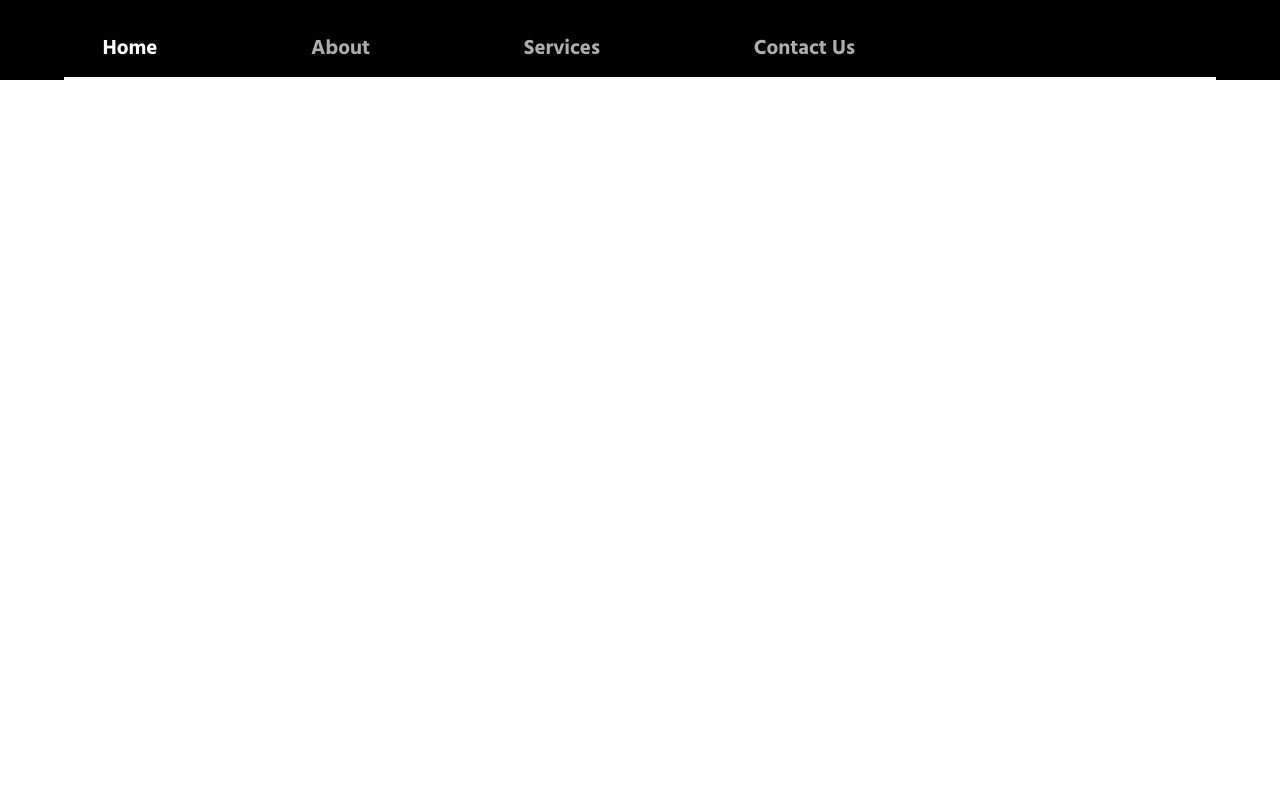
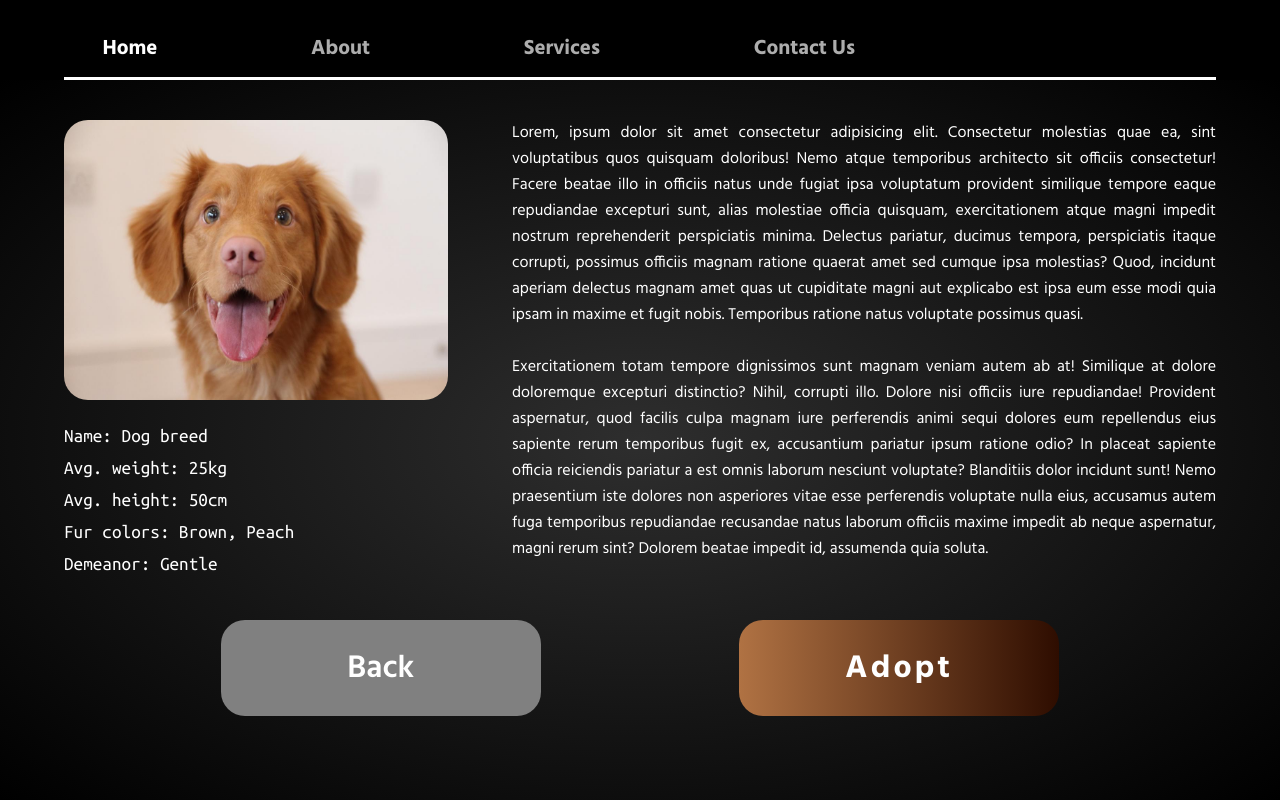
Before and after one commit to nataniel-sawadogo/pet-shop, a Vue app: page /breeds in a window 1280 px wide. Built offline with nearby package versions, Linux system fonts and the light colour scheme.

Commit message:
Added BreedView

```diff
--- a/src/App.vue
+++ b/src/App.vue
@@ -11,7 +11,6 @@
 
 <style>
 #app {
-  font-family: Avenir, Helvetica, Arial, sans-serif;
   -webkit-font-smoothing: antialiased;
   -moz-osx-font-smoothing: grayscale;
   text-align: center;
@@ -25,4 +24,9 @@
   height: 90%;
   width: 100%;
 }
+
+button{
+  border-radius: 1.5em;
+  border: none;
+}
 </style>
--- a/src/assets/base.css
+++ b/src/assets/base.css
@@ -5,6 +5,7 @@
     --primary: #2e0d00;
     --secondary: #b07243;
     --accent: #67c034;
+    --background-secondary: #2e2e2e;
 
     --transition-time: 0.3s;
 }
--- a/src/assets/main.css
+++ b/src/assets/main.css
@@ -1,5 +1,6 @@
 @import './base.css';
 @import url('https://fonts.googleapis.com/css2?family=Hind:wght@300;400;500;600;700&display=swap');
+@import url('https://fonts.googleapis.com/css2?family=Ubuntu+Mono:ital,wght@0,400;0,700;1,400;1,700&display=swap');
 
 
 *{
--- a/src/router/index.ts
+++ b/src/router/index.ts
@@ -10,6 +10,14 @@ const routes: Array<RouteRecordRaw> = [
       title: "Home"
     }
   },
+  {
+    path: '/breeds',
+    name: 'breeds',
+    component: () => import('@/views/BreedView.vue'),
+    meta: {
+      title: "Breeds"
+    }
+  }
   // {
   //   path: '/about',
   //   name: 'about',
--- /dev/null
+++ b/src/views/BreedView.vue
@@ -0,0 +1,145 @@
+<template>
+    <div class="contain-breed">
+        <div class="description-container">
+            <div class="left">
+                <div id="img"></div>
+                <div id="text">
+                    <p>Name: Dog breed</p>
+                    <p>Avg. weight: 25kg</p>
+                    <p>Avg. height: 50cm</p>
+                    <p>Fur colors: Brown, Peach</p>
+                    <p>Demeanor: Gentle</p>
+                </div>
+            </div>
+            <div class="right">
+                <p>Lorem, ipsum dolor sit amet consectetur adipisicing elit. Consectetur molestias quae ea, sint voluptatibus quos quisquam doloribus! Nemo atque temporibus architecto sit officiis consectetur! Facere beatae illo in officiis natus unde fugiat ipsa voluptatum provident similique tempore eaque repudiandae excepturi sunt, alias molestiae officia quisquam, exercitationem atque magni impedit nostrum reprehenderit perspiciatis minima. Delectus pariatur, ducimus tempora, perspiciatis itaque corrupti, possimus officiis magnam ratione quaerat amet sed cumque ipsa molestias? Quod, incidunt aperiam delectus magnam amet quas ut cupiditate magni aut explicabo est ipsa eum esse modi quia ipsam in maxime et fugit nobis. Temporibus ratione natus voluptate possimus quasi.<br><br>
+                Exercitationem totam tempore dignissimos sunt magnam veniam autem ab at! Similique at dolore doloremque excepturi distinctio? Nihil, corrupti illo. Dolore nisi officiis iure repudiandae! Provident aspernatur, quod facilis culpa magnam iure perferendis animi sequi dolores eum repellendus eius sapiente rerum temporibus fugit ex, accusantium pariatur ipsum ratione odio? In placeat sapiente officia reiciendis pariatur a est omnis laborum nesciunt voluptate? Blanditiis dolor incidunt sunt! Nemo praesentium iste dolores non asperiores vitae esse perferendis voluptate nulla eius, accusamus autem fuga temporibus repudiandae recusandae natus laborum officiis maxime impedit ab neque aspernatur, magni rerum sint? Dolorem beatae impedit id, assumenda quia soluta.</p>
+            </div>
+        </div>
+        <div class="buttons">
+            <button>Back</button>
+            <button><p>Adopt</p></button>
+        </div>
+    </div>
+</template>
+
+<style scoped>
+    .contain-breed{
+        height: 90vh;
+        width: 100%;
+        background: radial-gradient(var(--background-secondary), var(--background));
+        display: flex;
+        flex-direction: column;
+        padding: 0 5%;
+    }
+
+    .description-container{
+        display: flex;
+        padding-top: 5vh;
+        height: 75%;
+        /* border: red 1px solid; */
+    }
+
+    .left{
+        width: 35vw;
+        height: 100%;
+    }
+
+    .right{
+        width: 55vw;
+        text-align: justify;
+        height: 100%;
+    }
+
+    #img{
+        background-image: url(../../public/img/dog1.jpg);
+        height: 35vh;
+        width: 30vw;
+        border-radius: 1.5rem;
+        overflow: hidden;
+        background-size: 100% 100%;
+    }
+
+    #text{
+        text-align: left;
+        width: 100%;
+        padding-top: 2.5vh;
+        padding-bottom: 2.5vh;
+    }
+
+    #text p{
+        font-family: 'Ubuntu Mono', monospace;
+        line-height: 2rem;
+        font-size: 1.2rem;
+    }
+
+    .buttons button{
+        width: 25vw;
+        height: 12vh;
+        color: var(--text);
+        font-size: 2rem;
+        border-radius: 1.5rem;
+        cursor: pointer;
+    }
+
+    .buttons{
+        width: 100%;
+        padding: 0 5%;
+        display: flex;
+        justify-content: space-around;
+    }
+
+    .buttons :nth-child(1){
+        background-color: gray;
+        font-weight: 600;
+        transition: var(--transition-time);
+    }
+
+    .buttons :nth-child(2){
+        background: linear-gradient(to right, var(--secondary)0%, var(--primary)100%);
+        letter-spacing: 0.2rem;
+        overflow: hidden;
+        position: relative;
+        /* transition: calc(var(--transition-time)*2); */
+        border: var(--text) 3px transparent;
+        /* z-index: 0; */
+    }
+
+    .buttons :nth-child(2) p{
+        z-index: 2;
+        position: relative !important;
+        background: none;
+        font-weight: 700;
+    }
+
+    .buttons :nth-child(2) p:hover{
+        background: none;
+    }
+
+    .buttons :nth-child(2)::after{
+        content: '';
+        background: linear-gradient(to left, var(--secondary)0%, var(--primary)100%);
+        z-index: 1;
+        position: absolute;
+        height: 12vh;
+        width: 25vw;
+        top: 0;
+        left: 0;
+        transition: calc(var(--transition-time)*2);
+        opacity: 0;
+    }
+
+    .buttons :nth-child(2):hover::after{
+        opacity: 1;
+    }
+
+    .buttons :nth-child(2):hover{
+        border: var(--text) 3px solid;
+    }
+
+    .buttons :nth-child(1):hover{
+        background-color: rgb(91, 91, 91);
+    }
+
+
+</style>
```
